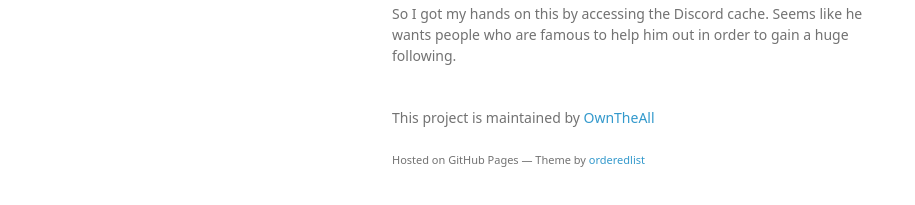
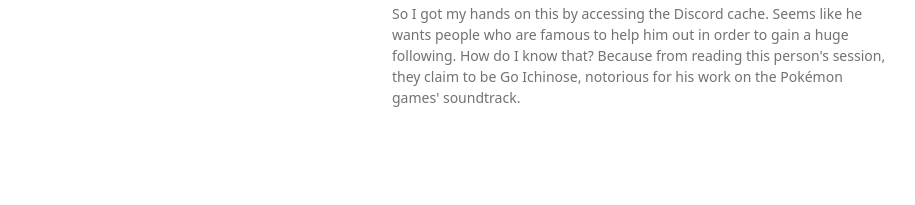
Before and after one commit to OwnTheAll/owntheall.github.io, a plain HTML site: page index.html in a window 1280 px wide. Shown: the part 561-766 px from the top of the page, without its empty margins (178-1093 px from the left). Drawn offline with Linux system fonts and the light colour scheme; a web font is replaced by a local one.

Commit message:
Update index.html

```diff
--- a/index.html
+++ b/index.html
@@ -26,11 +26,7 @@
         <h3>
 <a class="anchor" aria-hidden="true"><span aria-hidden="true" class="octicon octicon-link"></a>Here's an example.</h3>
 <img src="https://i.gyazo.com/32674a8d2788c34101f1b96ecd443b76.png">
-<p>So I got my hands on this by accessing the Discord cache. Seems like he wants people who are famous to help him out in order to gain a huge following.</p>
-      <footer>
-        <p>This project is maintained by <a href="https://github.com/OwnTheAll">OwnTheAll</a></p>
-        <p><small>Hosted on GitHub Pages &mdash; Theme by <a href="https://github.com/orderedlist">orderedlist</a></small></p>
-      </footer>
+<p>So I got my hands on this by accessing the Discord cache. Seems like he wants people who are famous to help him out in order to gain a huge following. How do I know that? Because from reading this person's session, they claim to be Go Ichinose, notorious for his work on the Pokémon games' soundtrack.</p>
     </div>
     <script src="javascripts/scale.fix.js"></script>
 
```
